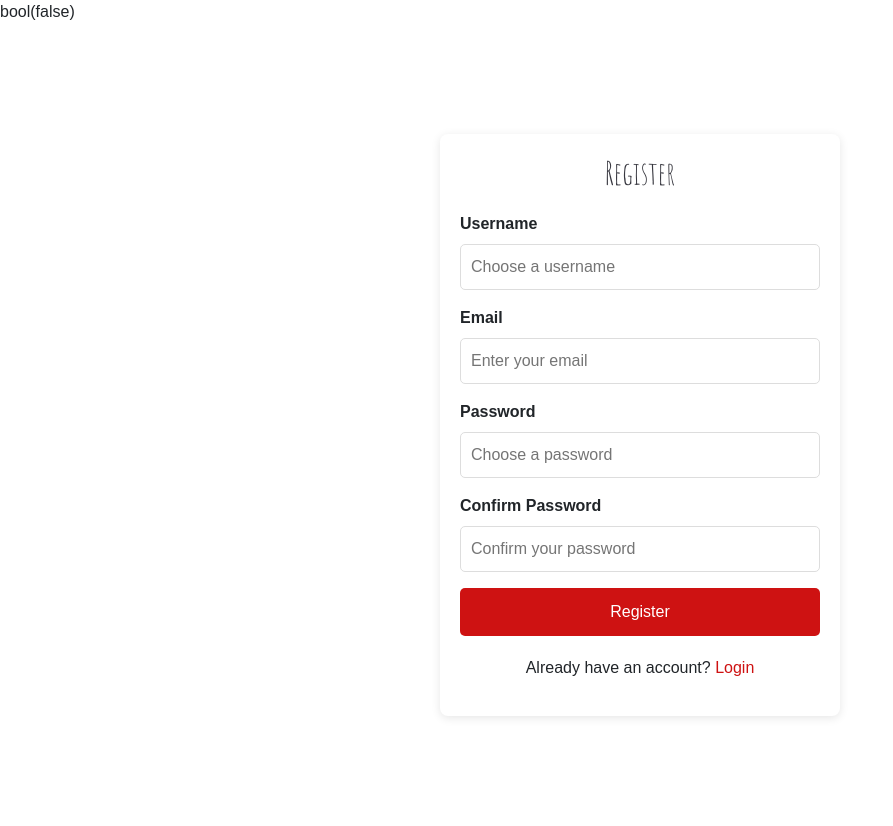
After one commit to laamiri-kaoutar/portfolio-chef-cuisine, a PHP site: page /register.php in a window 1280 px wide. The commit adds this page. Shown: the whole page, without its empty margins (0-893 px from the left). Run offline with PHP 8.4, Linux system fonts and the light colour scheme.

Commit message:
Implement user signup functionality with hashed password and role management #7

```diff
--- a/index.php
+++ b/index.php
@@ -60,7 +60,7 @@
         <i class="mobile-nav-toggle d-xl-none bi bi-list"></i>
       </nav>
 
-      <a class="btn-getstarted" href="index.html#book-a-table">log in</a>
+      <a class="btn-getstarted" href="login.php">log in</a>
 
     </div>
   </header>
--- /dev/null
+++ b/processlogin.php
@@ -0,0 +1 @@
+<?php
--- /dev/null
+++ b/register.php
@@ -0,0 +1,131 @@
+
+<?php
+// session_start();
+?>
+<!DOCTYPE html>
+<html lang="en">
+<head>
+    <meta charset="UTF-8">
+    <meta name="viewport" content="width=device-width, initial-scale=1.0">
+    <title>Document</title>
+
+      <!-- Favicons -->
+  <link href="assets/img/favicon.png" rel="icon">
+  <link href="assets/img/apple-touch-icon.png" rel="apple-touch-icon">
+
+
+  <!-- Fonts -->
+  <link href="https://fonts.googleapis.com" rel="preconnect">
+  <link href="https://fonts.gstatic.com" rel="preconnect" crossorigin>
+  <link href="https://fonts.googleapis.com/css2?family=Roboto:ital,wght@0,100;0,300;0,400;0,500;0,700;0,900;1,100;1,300;1,400;1,500;1,700;1,900&family=Inter:wght@100;200;300;400;500;600;700;800;900&family=Amatic+SC:wght@400;700&display=swap" rel="stylesheet">
+
+  <!-- Vendor CSS Files -->
+  <link href="assets/vendor/bootstrap/css/bootstrap.min.css" rel="stylesheet">
+  <link href="assets/vendor/bootstrap-icons/bootstrap-icons.css" rel="stylesheet">
+  <link href="assets/vendor/aos/aos.css" rel="stylesheet">
+  <link href="assets/vendor/glightbox/css/glightbox.min.css" rel="stylesheet">
+  <link href="assets/vendor/swiper/swiper-bundle.min.css" rel="stylesheet">
+
+  <!-- Main CSS File -->
+  <link href="assets/css/main.css" rel="stylesheet">
+
+  <style>
+  .form_erros {
+    color: #ff4d4f; /* Red color to indicate errors */
+    font-size: 0.875rem; /* Slightly smaller than the default text size */
+    margin-top: 2px; /* Reduced space above the error message */
+    font-weight: 600; /* Semi-bold for emphasis */
+    background-color: #fff1f0; /* Light red background for visibility */
+    border: 1px solid #ffa39e; /* Border to highlight the message */
+    padding: 4px 8px; /* Padding for better readability */
+    border-radius: 4px; /* Rounded corners for a smooth appearance */
+  }
+
+  input {
+    margin-bottom: 0; /* Remove any bottom margin on input fields */
+  }
+  .champs{
+    margin-bottom: 16px;
+  }
+</style>
+
+
+
+</head>
+<body>
+
+<?php
+// echo "hhhhhhhhhhhhhhhhhhhhhhhhh";
+
+// var_dump(isset($_SESSION["errors"]));
+// isset($_SESSION["errors"]);
+if (isset($_SESSION["errors"])) {
+  $errors = $_SESSION["errors"];
+  var_dump($errors);
+  echo $errors["usedname"] ;
+
+}
+
+var_dump(isset($_SESSION["errors"]));
+
+
+?>
+
+<section>
+          <div class="form-container">
+            <h2 style="color: var(--heading-color);">Register</h2>
+            <form action="processregister.php" method="POST">
+              <div class="champs">
+                <label for="username" style="color: var(--default-color);">Username</label>
+                <input type="text" id="username" name="username" placeholder="Choose a username" required>
+                <?php if (isset($errors["usedname"])) {?>
+                  <div class="form_erros"><?= $errors["usedname"] ?></div>
+                <?php
+                } elseif (isset($errors["emptyname"])) {?>
+                  <div class="form_erros"><?= $errors["emptyname"] ?></div>
+                <?php
+                } ?>
+              </div>
+
+              <div class="champs">
+                <label for="email" style="color: var(--default-color);">Email</label>
+                <input type="email" id="email" name="email" placeholder="Enter your email" required>
+                <?php if (isset($errors["invalidemail"])) {?>
+                  <div class="form_erros"><?= $errors["invalidemail"] ?></div>
+                <?php
+                } elseif (isset($errors["usedemail"])) {?>
+                  <div class="form_erros"><?= $errors["usedemail"] ?></div>
+                <?php
+                } ?>
+
+              </div>
+              <div class="champs">
+                <label for="password" style="color: var(--default-color);">Password</label>
+                <input type="password" id="password" name="password" placeholder="Choose a password" required>
+                <?php if (isset($errors["password"])) {?>
+                  <div class="form_erros"><?= $errors["password"] ?></div>
+                <?php
+                } ?>
+
+              </div>
+
+              <div class="champs">
+                <label for="confirm-password" style="color: var(--default-color);">Confirm Password</label>
+                <input type="password" id="confirm-password" name="confirm-password" placeholder="Confirm your password" required>
+                <?php if (isset($errors["password"])) {?>
+                  <div class="form_erros"><?= $errors["password"] ?></div>
+                <?php
+                } ?>
+              </div>
+                <button type="submit" style="background-color: var(--accent-color); color: var(--contrast-color);">Register</button>
+            </form>
+            <p style="color: var(--default-color);">Already have an account? <a href="login.php" style="color: var(--accent-color);">Login</a></p>
+        </div>
+
+        </section>
+
+
+</body>
+
+
+</html>
```
Also changed, not shown: include/database.php (added, +12 -0 lines), login.php (added, +49 -0 lines), processregister.php (added, +68 -0 lines), userpage.php (+7 -8 lines).
